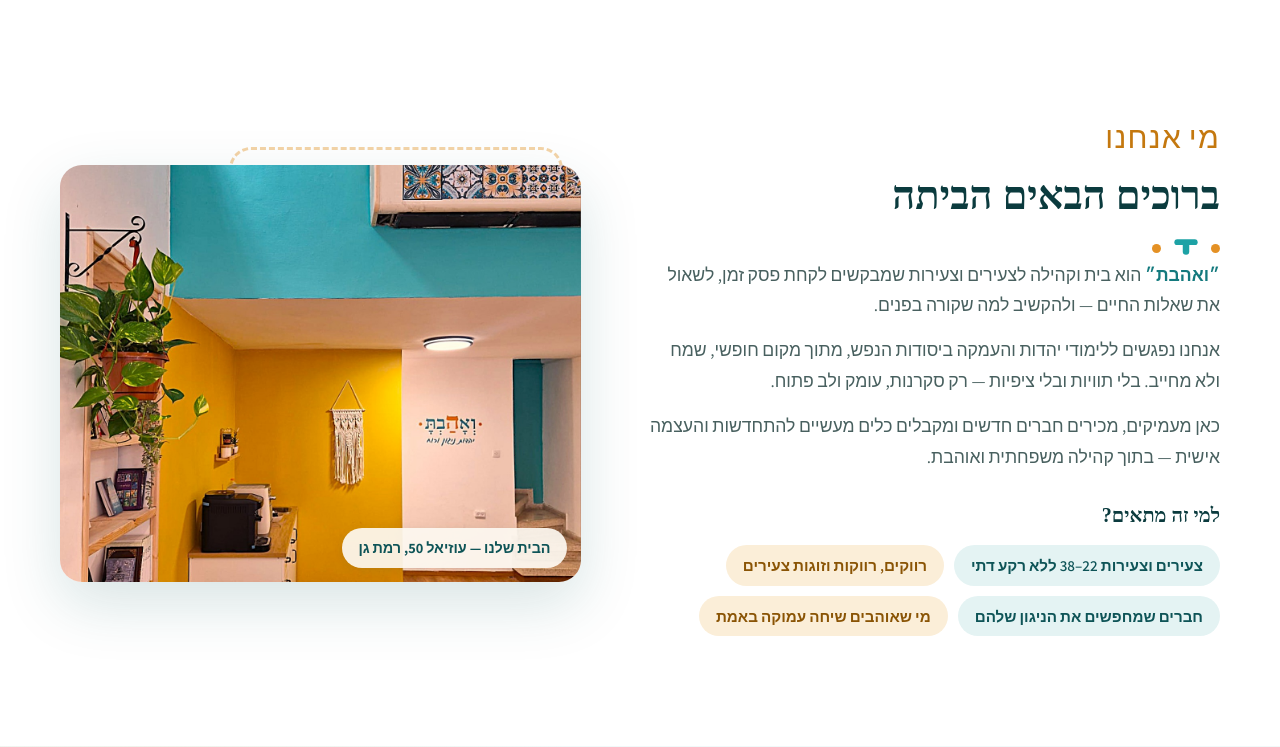
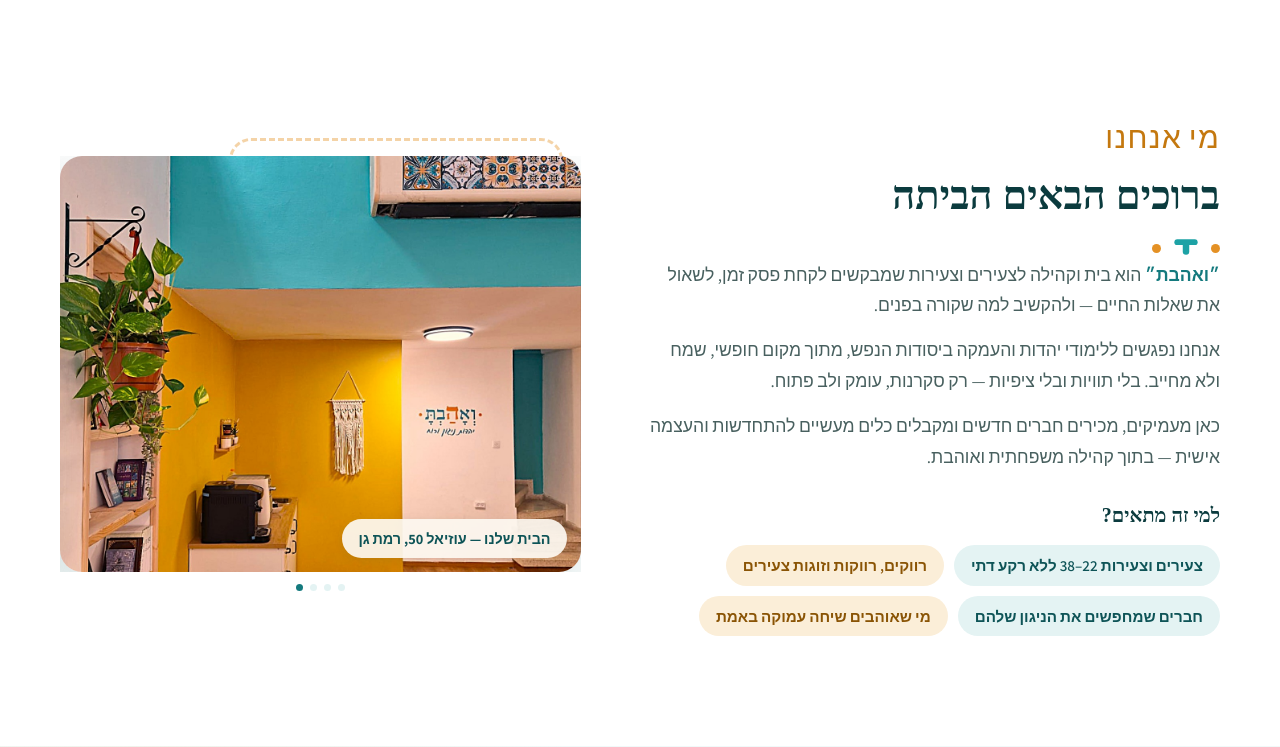
Before and after one commit to eys2005-afk/VEAHAVTA, a Flask app: template templates/home.html in a window 1280 px wide. Shown: the part 930-1677 px from the top of the page. Run offline with Flask 3, Linux system fonts and the light colour scheme; the template is opened without the code that fills it, so the values that code supplies are empty; some web fonts are replaced.

Commit message:
Turn the 'about' photo into a swipeable gallery, add two new photos
The client sent two new photos of the space (people learning around the
table). Rather than just swapping place-1.jpg, turned the single about-
photo into a horizontally scrollable, snap-scrolling gallery (CSS
scroll-snap, no JS dependency for the scrolling itself) showing all four
place photos - place-1/2 already existed (place-2 was unused until now),
place-3/4 are the new ones.

Small JS addition (home.js) just keeps a row of dots in sync with
whichever photo is currently in view, via IntersectionObserver - same
pattern already used for nav-link highlighting on this page.

Co-Authored-By: Claude Sonnet 5 <noreply@anthropic.com>
Claude-Session: https://claude.ai/code/session_01FREb4fCGsmZovxm6vkebE5

```diff
--- a/static/home.css
+++ b/static/home.css
@@ -277,11 +277,30 @@ h2 {
 .fit-chips li:nth-child(even) { background: var(--orange-tint); color: var(--orange-deep); }
 
 .about-photo { position: relative; z-index: 0; }
+.about-photo-track {
+  position: relative;
+  display: flex;
+  overflow-x: auto;
+  scroll-snap-type: x mandatory;
+  -webkit-overflow-scrolling: touch;
+  scrollbar-width: none;
+}
+.about-photo-track::-webkit-scrollbar { display: none; }
 .about-photo img {
+  flex: 0 0 100%;
+  scroll-snap-align: start;
   border-radius: var(--radius);
   box-shadow: var(--shadow-lg);
   aspect-ratio: 4 / 3.2; object-fit: cover; width: 100%;
 }
+.about-photo-dots {
+  display: flex; justify-content: center; gap: 7px; margin-top: 12px;
+}
+.about-photo-dots span {
+  width: 7px; height: 7px; border-radius: 50%;
+  background: var(--teal-tint); transition: background .2s;
+}
+.about-photo-dots span.active { background: var(--teal-dark); }
 .about-photo::before {
   content: ''; position: absolute; inset: -18px 18px auto auto;
   width: 64%; height: 64%;
--- a/static/home.js
+++ b/static/home.js
@@ -140,6 +140,27 @@ const CONFIG = {
     reveals.forEach(function (el) { el.classList.add('visible'); });
   }
 
+  /* ---------- "Our house" photo carousel - dots follow scroll ---------- */
+  const photoTrack = document.querySelector('.about-photo-track');
+  const photoDots = document.querySelectorAll('.about-photo-dots span');
+  if (photoTrack && photoDots.length && 'IntersectionObserver' in window) {
+    const photos = photoTrack.querySelectorAll('img');
+    const photoObserver = new IntersectionObserver(
+      function (entries) {
+        entries.forEach(function (entry) {
+          if (entry.isIntersecting) {
+            const i = Array.prototype.indexOf.call(photos, entry.target);
+            photoDots.forEach(function (dot, di) {
+              dot.classList.toggle('active', di === i);
+            });
+          }
+        });
+      },
+      { root: photoTrack, threshold: 0.6 }
+    );
+    photos.forEach(function (img) { photoObserver.observe(img); });
+  }
+
   /* ---------- Contact form -> WhatsApp ---------- */
   const form = document.getElementById('contactForm');
   const status = document.getElementById('formStatus');
--- a/templates/home.html
+++ b/templates/home.html
@@ -128,9 +128,18 @@
             </ul>
           </div>
           <figure class="about-photo reveal delay-2">
-            <!-- 🖼 תמונה 1: המקום עצמו (בלי אנשים) — להחליף את הקובץ images/place-1.jpg -->
-            <img src="{{ url_for('static', filename='images/place-1.jpg') }}" alt="המקום של ואהבת — פנים הבית ברמת גן" loading="lazy">
-            <figcaption>הבית שלנו — עוזיאל 50, רמת גן</figcaption>
+            <!-- 🖼 גלריה - אפשר לגלול הצידה. להוסיף/להחליף תמונות: מוסיפים קובץ
+                 ל-static/images/ ושורת <img> תואמת כאן. -->
+            <div class="about-photo-track" role="group" aria-label="תמונות מהבית שלנו — אפשר לגלול הצידה">
+              <img src="{{ url_for('static', filename='images/place-1.jpg') }}" alt="המקום של ואהבת — פנים הבית ברמת גן" loading="lazy">
+              <img src="{{ url_for('static', filename='images/place-2.jpg') }}" alt="המקום של ואהבת" loading="lazy">
+              <img src="{{ url_for('static', filename='images/place-3.jpg') }}" alt="מפגש סביב השולחן בואהבת" loading="lazy">
+              <img src="{{ url_for('static', filename='images/place-4.jpg') }}" alt="חברי הקהילה יחד בואהבת" loading="lazy">
+              <figcaption>הבית שלנו — עוזיאל 50, רמת גן</figcaption>
+            </div>
+            <div class="about-photo-dots" aria-hidden="true">
+              <span class="active"></span><span></span><span></span><span></span>
+            </div>
           </figure>
         </div>
       </div>
```
Also changed, not shown: static/images/place-3.jpg (added), static/images/place-4.jpg (added).
